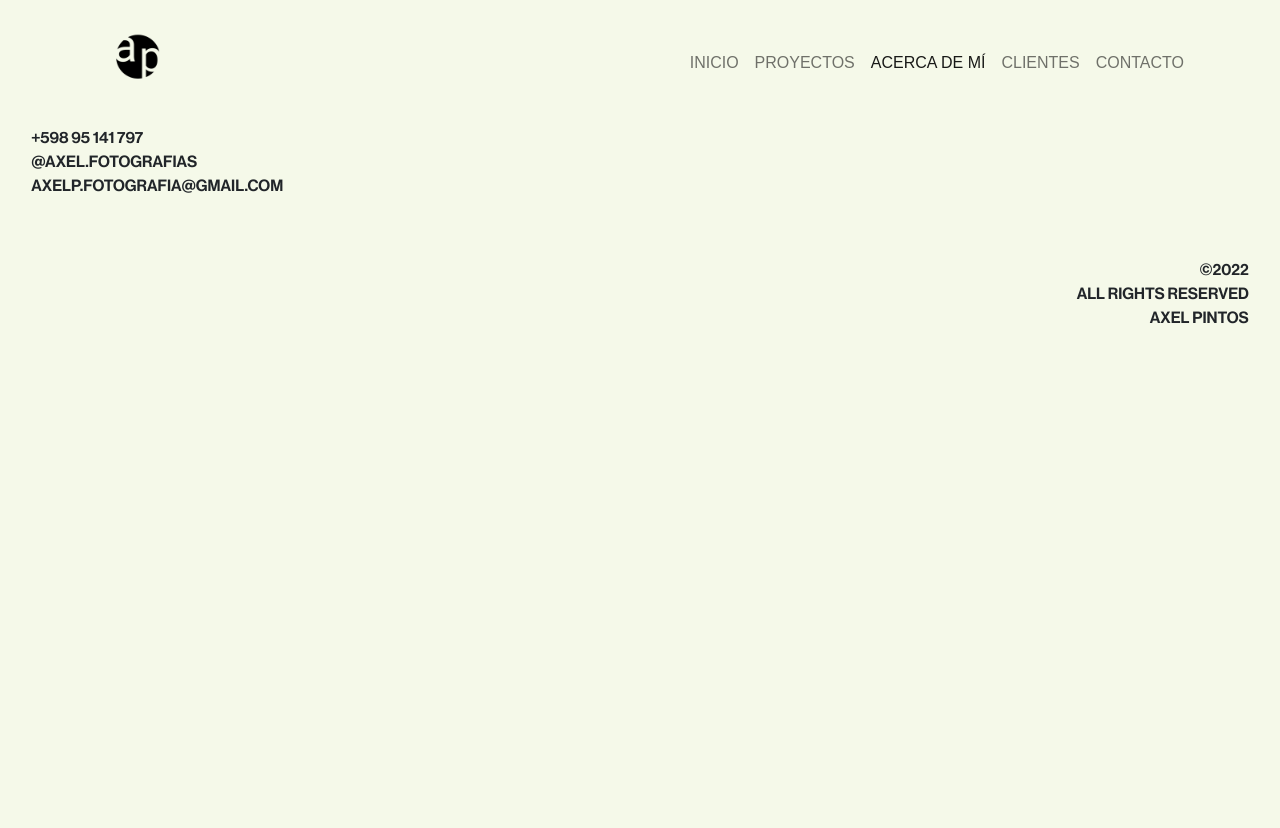
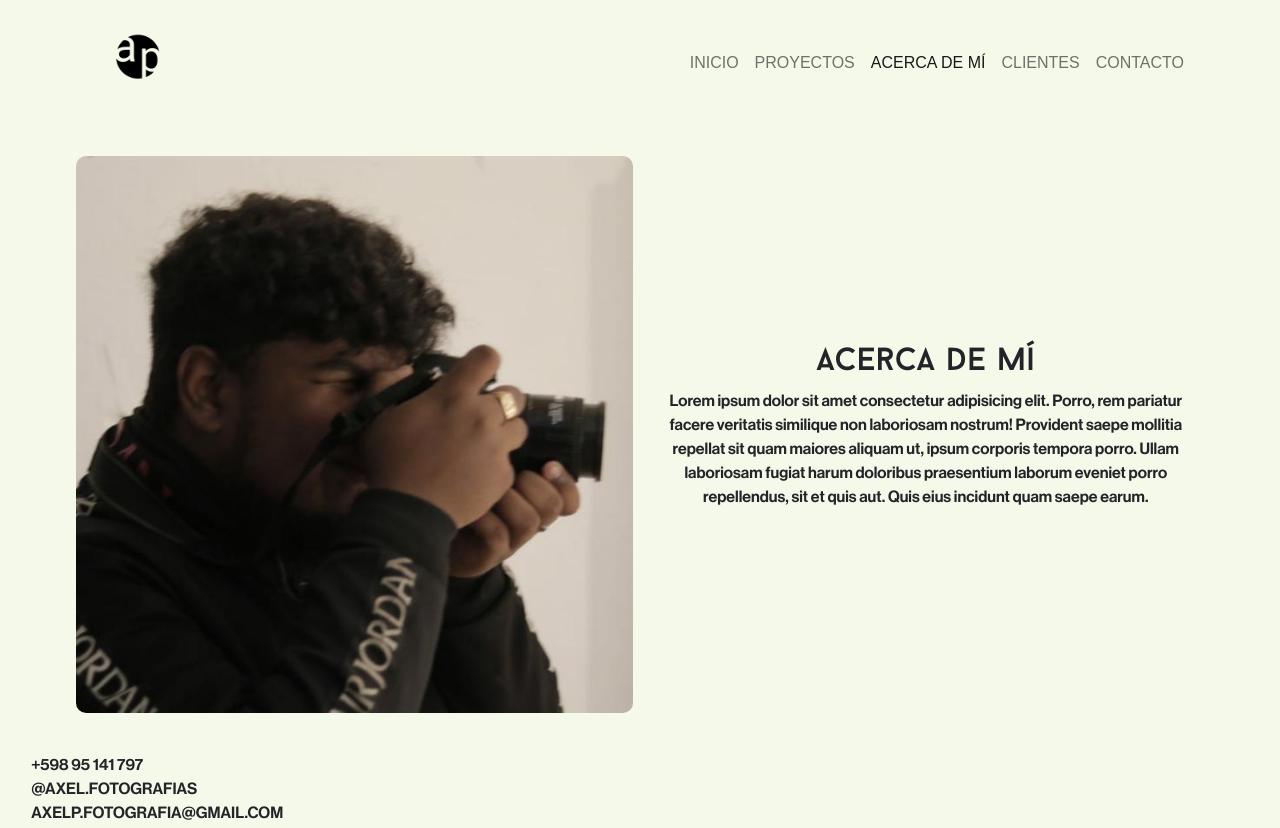
Before and after one commit to ianxoxo/preentrega3-ianbarutta, a plain HTML site: page pages/about-me.html in a window 1280 px wide. Shown: the top 828 px of the page. Before the commit the page ends 800 px from the top, so only its background shows below. Drawn offline with nearby package versions, Linux system fonts and the light colour scheme; a script that the page names is missing.

Commit message:
Preentrega finalizada.

```diff
--- a/css/style.css
+++ b/css/style.css
@@ -32,8 +32,7 @@
     box-sizing: border-box;
 }
 
-body,
-.navbar {
+body, .navbar {
     background: var(--dark-white);
     scroll-behavior: smooth;
 }
@@ -312,6 +311,15 @@ h4 {
     margin-bottom:50px;
 }
 
+.flex-wrapper {
+    display:flex;
+    flex-wrap:wrap;
+    justify-content:space-around;
+    gap:20px;
+    padding-bottom:60px;
+    padding-top:30px;
+}
+
 .contact-form {
     width:90%;
 }
@@ -369,6 +377,31 @@ h4 {
     color: var(--cream);
 }
 
+.about-me--grid {
+    display:grid;
+    grid-template-rows: 1fr 1fr;
+}
+
+.about-me__pic {
+    width:100%;
+    border-radius: 10px;
+    margin:0 auto;
+}
+
+.about-me__text {
+    display:flex;
+    flex-flow: column wrap;
+    text-align:center;
+    justify-content:space-evenly;
+}
+
+.about-me {
+    display:flex;
+    flex-flow: column wrap;
+    justify-content:center;
+    margin-top:30px;
+}
+
 /*SMALL TABLETS*/
 
 @media screen and (min-width:600px) {
@@ -386,6 +419,12 @@ h4 {
         grid-template-areas: "header"
             "me"
             "footer";
+    }
+
+    .about-me--grid {
+        grid-template-columns: 1fr 1fr;
+        grid-template-rows: 100%;
+        gap:10px;
     }
 
     #me {
@@ -433,6 +472,18 @@ h4 {
         grid-template-areas: "header"
             "me"
             "footer";
+    }
+
+    .about-me--grid {
+        gap:15px;
+    }
+
+    .about-me__text {
+        justify-content:center;
+    }
+
+    .about-me {
+        padding-bottom:40px;
     }
 
     .title h1 {
--- a/pages/about-me.html
+++ b/pages/about-me.html
@@ -5,7 +5,7 @@
     <meta charset="UTF-8">
     <meta http-equiv="X-UA-Compatible" content="IE=edge">
     <meta name="viewport" content="width=device-width, initial-scale=1.0">
-    <title>Axel Pintos</title>
+    <title>Axel Pintos — Acerca de mí</title>
 
     <!--ANIMATE.CSS-->
     <link rel="stylesheet" href="https://cdnjs.cloudflare.com/ajax/libs/animate.css/4.1.1/animate.min.css" />
@@ -19,7 +19,7 @@
 </head>
 
 <body>
-    <div class="grid-container">
+    <div class="grid-container grid-container--2">
         <header id="header">
             <div class="container">
                 <nav class="navbar navbar-expand-lg">
@@ -56,7 +56,15 @@
             </div>
         </header>
 
-
+        <main id="main" class="about-me">
+            <div class="container about-me--grid">
+                <img class="about-me__pic" src="../assets/img/about-me.jpg"></img>
+                <div class="about-me__text">
+                    <h2>Acerca de mí</h2>
+                    <p>Lorem ipsum dolor sit amet consectetur adipisicing elit. Porro, rem pariatur facere veritatis similique non laboriosam nostrum! Provident saepe mollitia repellat sit quam maiores aliquam ut, ipsum corporis tempora porro. Ullam laboriosam fugiat harum doloribus praesentium laborum eveniet porro repellendus, sit et quis aut. Quis eius incidunt quam saepe earum.</p>
+                </div>
+            </div>
+        </main>
 
         <footer id="footer">
             <div class="container footer wow animate__animated animate__fadeInDown">
```
Also changed, not shown: index.html (+1 -1 lines), pages/clients.html (+27 -3 lines), pages/contact.html (+3 -3 lines), pages/projects.html (+1 -1 lines), assets/icon/logo.ico, assets/img/about-me.jpg (added).
